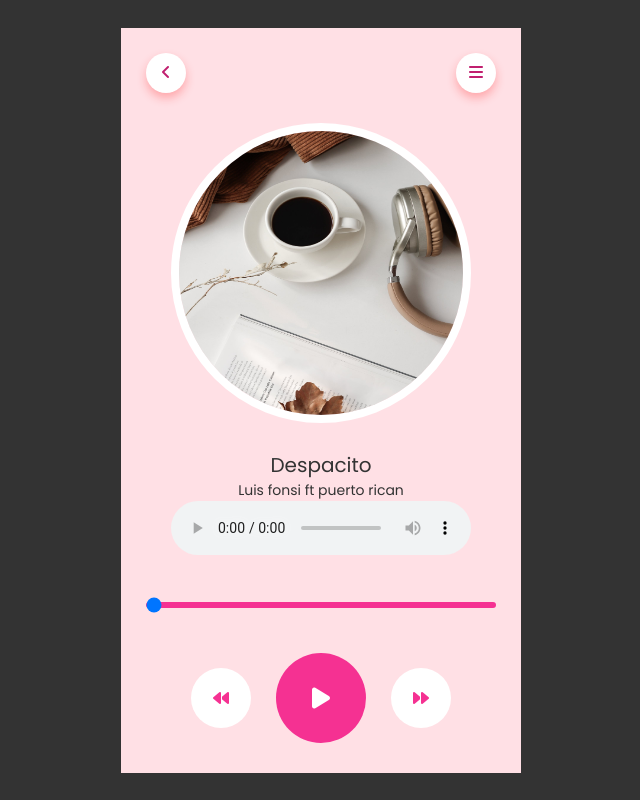
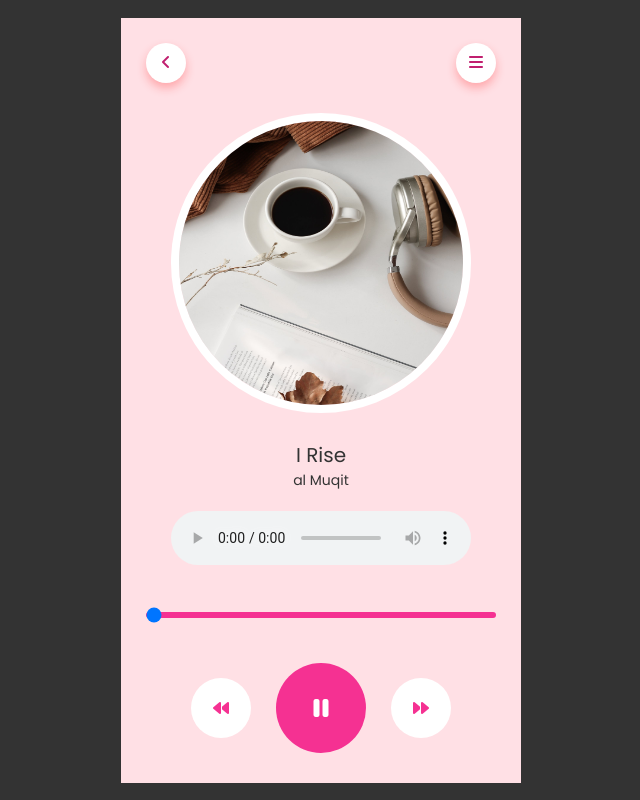
Before and after one commit to MirArfan/Dom-projects, a plain HTML site: page Music Player/index.html in a window 1280 px wide. Both pictures are taken after a click on the icon 540 px from the left and 697 px from the top of the page. Shown: the whole page, without its empty margins (319-959 px from the left). Drawn offline with Linux system fonts and the light colour scheme.

Commit message:
update forword and backword option and also title

```diff
--- a/Music Player/app.js
+++ b/Music Player/app.js
@@ -39,3 +39,75 @@ progress.onchange=function()
     ctrlIcon.classList.remove("fa-play");
 
 }
+// Define an array of song sources
+const songs = [
+
+     "media/Faslon ko Takalluf hai Hamse Agar  Slowed  Reverb with Lyrics  Zaid Writex.mp3",
+     "media/Nasheed_Bayna roja wal khaufi qalbi.mp3",
+     "media/Close Your eyes and feel this naa.mp3",
+     "media/Y2meta.app - KUN ANT.mp3",
+     "media/I Rise - Motivational Nasheed - By Muhammad al Muqit.mp3",
+
+
+     // Add more songs here
+  ];
+
+  // Initialize the current song index
+  let currentSongIndex = 0;
+
+  // Function to load and play the current song
+  function playCurrentSong() {
+    song.src = songs[currentSongIndex];
+    song.load();
+    song.play();
+    ctrlIcon.classList.remove("fa-play");
+    ctrlIcon.classList.add("fa-pause");
+  }
+
+  // Function to play the next song
+  function playNextSong() {
+    currentSongIndex = (currentSongIndex + 1) % songs.length;
+    playCurrentSong();
+  }
+
+  // Function to play the previous song
+  function playPreviousSong() {
+    currentSongIndex = (currentSongIndex - 1 + songs.length) % songs.length;
+    playCurrentSong();
+  }
+
+  // Event listener for the "ended" event to automatically play the next song
+  song.addEventListener("ended", playNextSong);
+
+  // Add event listeners to forward and backward buttons
+  document.querySelector(".fa-forward").addEventListener("click", playNextSong);
+  document.querySelector(".fa-backward").addEventListener("click", playPreviousSong);
+
+
+
+  // Define an array of song information
+const songInfo = [
+    { title: "roja wal khaufi qalbi", artist: "unknown" },
+    { title: "Faslon ko Takalluf", artist: "Zaid Writex" },
+    { title: "Close Your eyes", artist: "unknown" },
+    { title: "KUN ANT", artist: "unknown" },
+    { title: "I Rise", artist: "al Muqit" },
+
+  ];
+  // Function to update the song title and artist
+function updateSongInfo() {
+    const currentSong = songInfo[currentSongIndex];
+    document.querySelector("h1").textContent = currentSong.title;
+    document.querySelector("p").textContent = currentSong.artist;
+  }
+
+
+  // In the playCurrentSong() function, add the following line to update the song info:
+  function playCurrentSong() {
+    song.src = songs[currentSongIndex];
+    song.load();
+    song.play();
+    ctrlIcon.classList.remove("fa-play");
+    ctrlIcon.classList.add("fa-pause");
+    updateSongInfo(); // Update the song title and artist
+  }
--- a/Music Player/index.html
+++ b/Music Player/index.html
@@ -24,8 +24,8 @@
                 </div>
             </nav>
             <img src="media/pexels-temmuz-uzun-9995076.jpg" class="song-img" alt="">
-            <h1>Despacito</h1>
-            <p>Luis fonsi ft puerto rican</p>
+            <h1>title</h1>
+            <p>author </p>
 
             <audio controls id="song">
                 <source src="media/Y2meta.mp3"
--- a/Music Player/style.css
+++ b/Music Player/style.css
@@ -55,6 +55,7 @@ nav .circle{
 .music-player p{
     font-size: 14px;
     color: #333;
+    margin-bottom: 20px;
 }
 #progress{
     -webkit-appearance: none;
```
Also changed, not shown: 5 other files.
